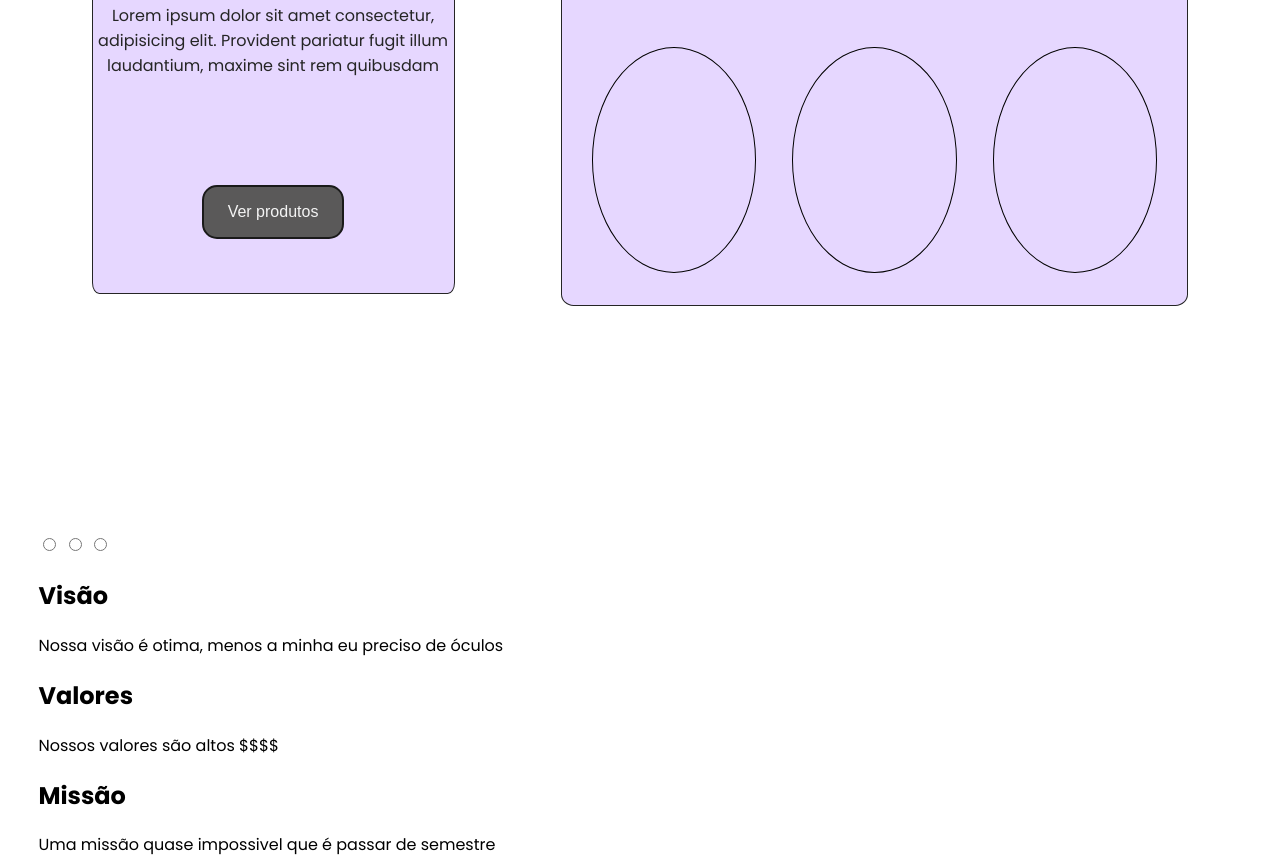
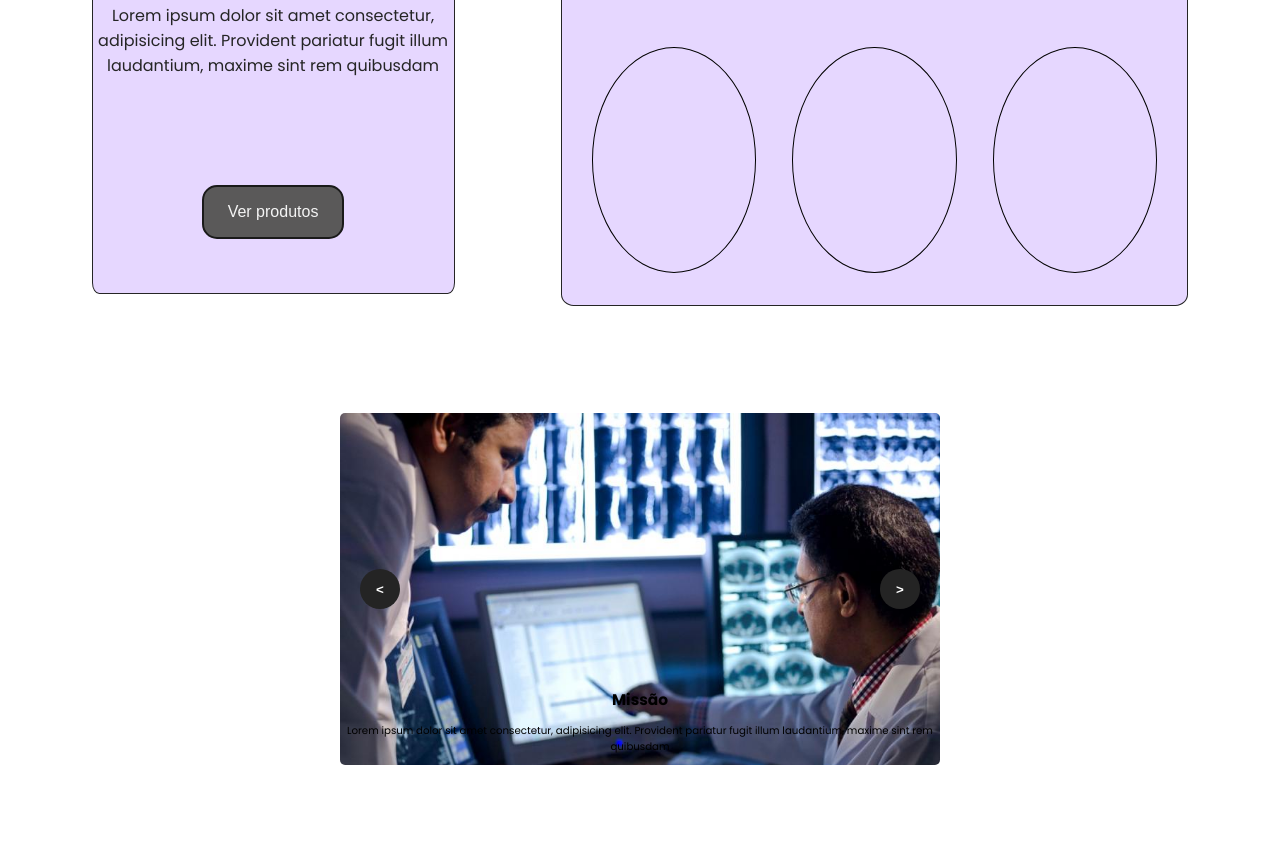
Before and after one commit to 2ADSC-Grupo9-HSO/Site-Institucional, a website: page site/public/index.html in a window 1280 px wide. Shown: the part 1187-2044 px from the top of the page. After the commit the page ends 2012 px from the top, so only its background shows below. Drawn offline with Linux system fonts and the light colour scheme.

Commit message:
carrossel funcional

```diff
--- a/site/public/css/style.css
+++ b/site/public/css/style.css
@@ -58,21 +58,86 @@ nav{
 .container.imagemFundo{
 height: 100vh;
 width: 100vw;
-background-image: url("../assecs/pc.webp");
+background-image: url("../assets/imgs/pc.webp");
 
 
 }
 
 /* Inicio carrossel */
+
 .container.carrossel {
-    margin-top: 15vh;
+    display: flex;
+    justify-content: center;
+    align-items: center;
+    padding-bottom: 60px;
 }
 
-.slider {
-    margin: 0;
-    width: 80vw;
-    height: 1080 * 80 / 1900;
-}
+.slide {
+    overflow: hidden;
+    max-width: 600px;
+    position: relative;
+    border-radius: 5px;
+  }
+
+  .slide .slide_item,
+  .slide .slide_item-hidden {
+    display: none;
+    text-align: center;
+    font-size: max(0.8vw, 10px);
+  }
+
+  .slide .slide_item h2 {
+    margin-top: -130px;
+  }
+
+  .slide .slide_item img {
+    width: 100%;
+    max-width: 600px;
+    height: auto;
+  }
+
+  .slide .slide_item-visible {
+    display: block;
+    animation: fadeVisibility 0.5s;
+  }
+
+  .slide .slide_actions {
+    display: flex;
+    width: 100%;
+    justify-content: space-between;
+    position: absolute;
+    top: 50%;
+    transform: translateY(-50%);
+  }
+
+  .slide .slide_actions button {
+    border-radius: 50px;
+    border: 0;
+    font-weight: bold;
+    cursor: pointer;
+    width: 40px;
+    height: 40px;
+    color: #FFF;
+    background-color: #242424;
+  }
+
+  .slide .slide_actions button[data-js="slide_button-prev"] {
+    margin-left: 20px;
+  }
+
+  .slide .slide_actions button[data-js="slide_button-next"] {
+    margin-right: 20px;
+  }
+
+  @keyframes fadeVisibility {
+    0% {
+      opacity: 0;
+    }
+    100% {
+      opacity: 1;
+      transform: opacity linear;
+    }
+  }
 
 /* Seção sobre */
 
--- a/site/public/index.html
+++ b/site/public/index.html
@@ -6,7 +6,6 @@
     <meta http-equiv="X-UA-Compatible" content="IE=edge">
     <meta name="viewport" content="width=device-width, initial-scale=1.0">
     <link rel="stylesheet" href="./css/style.css">
-    <script src="./js/main.js"></script>
     <title>HSO | Home</title>
 </head>
 
@@ -27,7 +26,8 @@
     <section class="container cont_sobre" id="sec_sobre">
         <div class="sobre_nos_left">
             <h2>Referência no mercado de Monitoramento</h2>
-            <span>Lorem ipsum dolor sit amet consectetur, adipisicing elit. Provident pariatur fugit illum laudantium, maxime sint rem quibusdam</span>
+            <span>Lorem ipsum dolor sit amet consectetur, adipisicing elit. Provident pariatur fugit illum laudantium,
+                maxime sint rem quibusdam</span>
             <button>Ver produtos</button>
         </div>
         <div class="sobre_nos_right">
@@ -46,38 +46,39 @@
 
     <div class="hexagon" id="hexagon"></div>
     <section class="container carrossel">
-        <div class="slider">
-            <div class="slides">
-                <input type="radio" name="radio-btn" id="radio1">
-                <input type="radio" name="radio-btn" id="radio2">
-                <input type="radio" name="radio-btn" id="radio3">
+            <div class="slide">
 
-                <div class="slide first">
-                    <h2>Visão</h2>
-                    <p>Nossa visão é otima, menos a minha eu preciso de óculos</p>
-                </div>
-                <div class="slide second">
-                    <h2>Valores</h2>
-                    <p>Nossos valores são altos $$$$</p>
-                </div>
-                <div class="slide tird">
+                <div data-js="slide_item" class="slide_item slide_item-visible">
+                    <img src="./assets/imgs/slide1.jpg" alt="">
                     <h2>Missão</h2>
-                    <p>Uma missão quase impossivel que é passar de semestre</p>
+                    <p>Lorem ipsum dolor sit amet consectetur, adipisicing elit. Provident pariatur fugit illum laudantium, maxime sint rem quibusdam</p>
                 </div>
 
-                <div class="navigation-auto">
-                    <div class="auto-btn1"></div>
-                    <div class="auto-btn1"></div>
-                    <div class="auto-btn1"></div>
+                <div data-js="slide_item" class="slide_item">
+                    <img src="./assets/imgs/slide2.png" alt="">
+                    <h2>Visão</h2>
+                    <p>Lorem ipsum dolor sit amet consectetur, adipisicing elit. Provident pariatur fugit illum laudantium, maxime sint rem quibusdam</p>
                 </div>
+
+                <div data-js="slide_item" class="slide_item">
+                    <img src="./assets/imgs/slide3.jpg" alt="">
+                    <h2>Valores</h2>
+                    <p>Lorem ipsum dolor sit amet consectetur, adipisicing elit. Provident pariatur fugit illum laudantium, maxime sint rem quibusdam</p>
+                </div>
+
+                <div class="slide_actions">
+                    <button data-js="slide_button-prev" aria-label="Slide anterior">
+                      <
+                    </button>
+
+                    <button data-js="slide_button-next" aria-label="Próximo slide">
+                      >
+                    </button>
+
             </div>
-            <div class="manual-navigation">
-                <label for="radio1" class="manual-btn"></label>
-                <label for="radio2" class="manual-btn"></label>
-                <label for="radio3" class="manual-btn"></label>
-            </div>
-        </div>
     </section>
 </body>
 
 </html>
+
+<script src="./js/main.js"></script>
--- a/site/public/js/main.js
+++ b/site/public/js/main.js
@@ -22,6 +22,37 @@ function turn_around(n) {
     }
 }
 
+const slides = document.querySelectorAll('[data-js="slide_item"]');
+const botaoProximo = document.querySelector('[data-js="slide_button-next"]');
+const botaoAnterior = document.querySelector('[data-js="slide_button-prev"]');
+
+let slideAtual = 0;
+const ultimoSlide = slides.length - 1;
+
+const manipuladorDeClasses = slideCorreto => {
+    slides.forEach(slide => {
+        slide.classList.remove('slide_item-visible');
+    });
+
+    slides[slideCorreto].classList.add('slide_item-visible');
+}
+
+botaoProximo.addEventListener('click', () => {
+    const slideCorreto = slideAtual === ultimoSlide
+    ? slideAtual = 0
+    : ++slideAtual
+
+    manipuladorDeClasses(slideCorreto);
+})
+
+botaoAnterior.addEventListener('click', () => {
+    const slideCorreto = slideAtual === 0
+    ? slideAtual = ultimoSlide
+    : --slideAtual
+
+    manipuladorDeClasses(slideCorreto);
+})
+
 /* div_pai.onclick = function(){
     localizar_setor(qtdSetor[c].idSetor)
   }; */
```
Also changed, not shown: site/public/assets/imgs/pc.webp (renamed from site/public/assecs/pc.webp), site/public/assets/imgs/slide1.jpg (added), site/public/assets/imgs/slide2.png (added), site/public/assets/imgs/slide3.jpg (added), site/public/assets/imgs/tablet.jpg (renamed from site/public/assecs/tablet.jpg).
